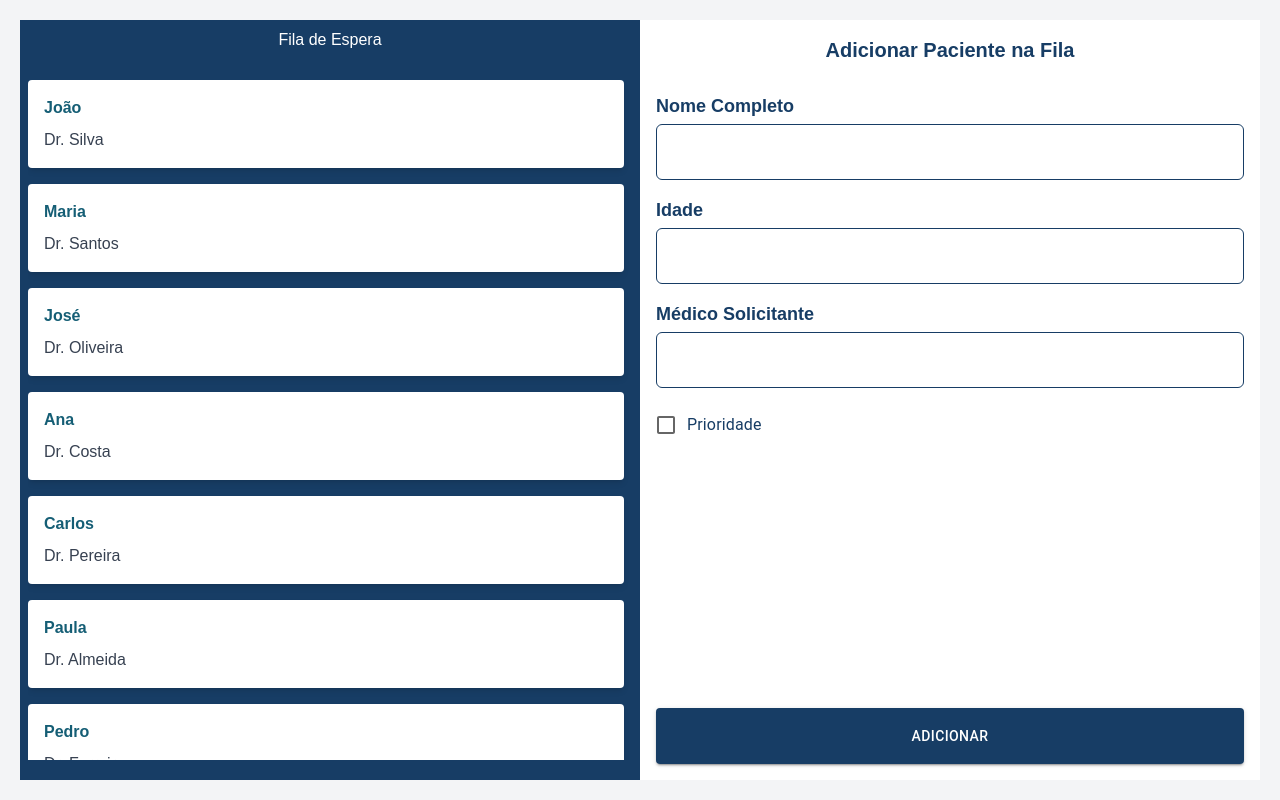
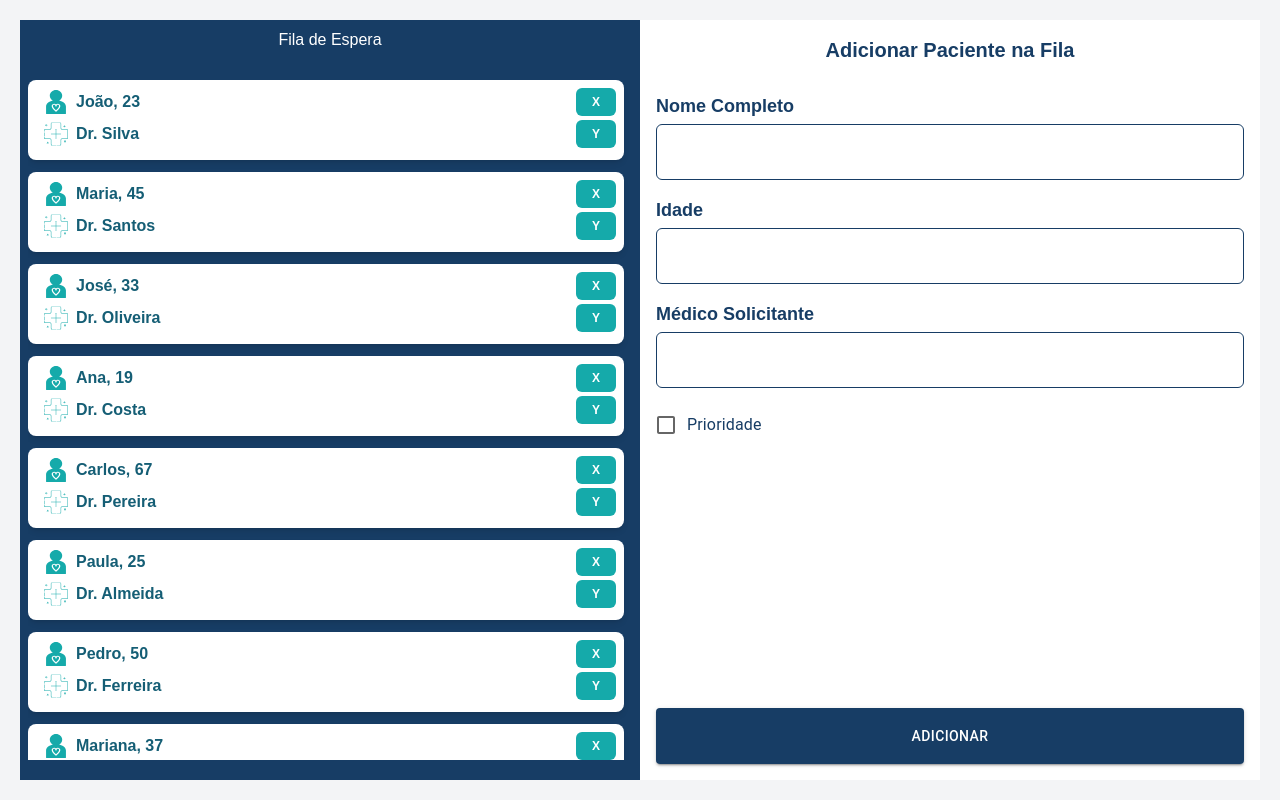
Before and after one commit to CaioAndersonMM/Laudocs, a Next.js app in the folder laudocs/: page / in a window 1280 px wide. Built offline with nearby package versions, Linux system fonts and the light colour scheme.

Commit message:
feat: Adição de icones e melhoria de espaçamentos e informações. update visual no card.

```diff
--- a/laudocs/src/components/CardPatient.tsx
+++ b/laudocs/src/components/CardPatient.tsx
@@ -1,11 +1,30 @@
 import { CardPatientInterface } from '@/interfaces/CardPatientInterface';
+import Icon1 from '../assets/medicIcon.svg';
+import Icon2 from '../assets/patientIcon.svg';
 
 
-export default function CardPatient({ id, name, age, solicitingDoctor}: CardPatientInterface) {
-    return (
-      <div className="bg-white shadow-md rounded p-4 mb-4">
-        <h2 className="text-base font-bold mb-2 text-cyan-800">{name}</h2>
-        <p className="text-gray-700">{solicitingDoctor}</p>
+export default function CardPatient({ id, name, age, solicitingDoctor }: CardPatientInterface) {
+  return (
+    <div className="bg-white shadow-md rounded-lg p-2 mb-3">
+      <div className="flex items-center justify-between mb-1">
+        <div className="flex items-center ml-2">
+          <img src="/assets/patientIcon.svg" alt="Icone Médico" className="w-6 h-6 mr-2" />
+          <h2 className="text-base font-extrabold text-cyan-800">{name}, {age}</h2>
+        </div>
+        <button className="w-10 h-7 rounded-md bg-[#15AAAA] text-white flex items-center justify-center">
+          <span className="text-xs font-bold">X</span>
+        </button>
       </div>
-    );
-  };
+      <div className="flex items-center justify-between mb-1">
+
+        <div className="flex items-center ml-2">
+          <img src="/assets/medicIcon.svg" alt="Icone Hospital" className="w-6 h-6 mr-2" />
+          <p className="text-cyan-800 font-bold">{solicitingDoctor}</p>
+        </div>
+        <button className="w-10 h-7 rounded-md bg-[#15AAAA] text-white flex items-center justify-center">
+          <span className="text-xs font-bold">Y</span>
+        </button>
+      </div>
+    </div>
+  );
+};
```
Also changed, not shown: laudocs/public/assets/medicIcon.svg (added), laudocs/public/assets/patientIcon.svg (added).
